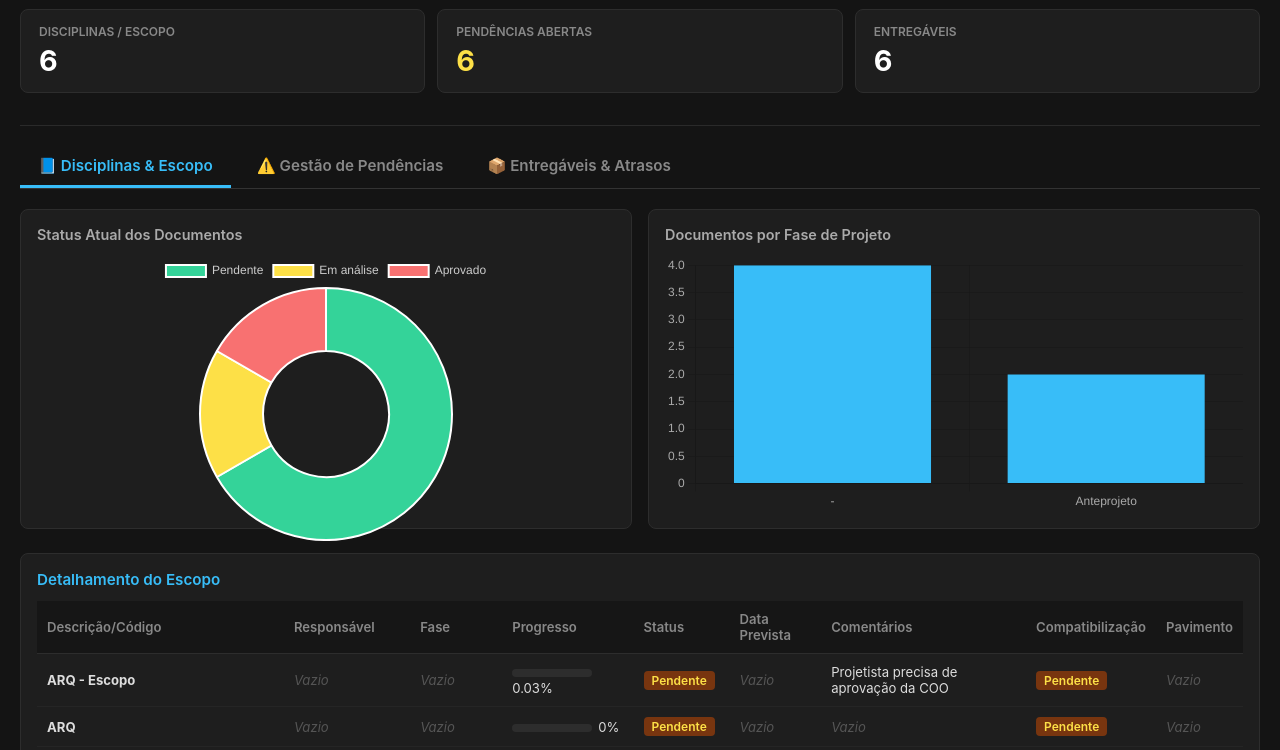
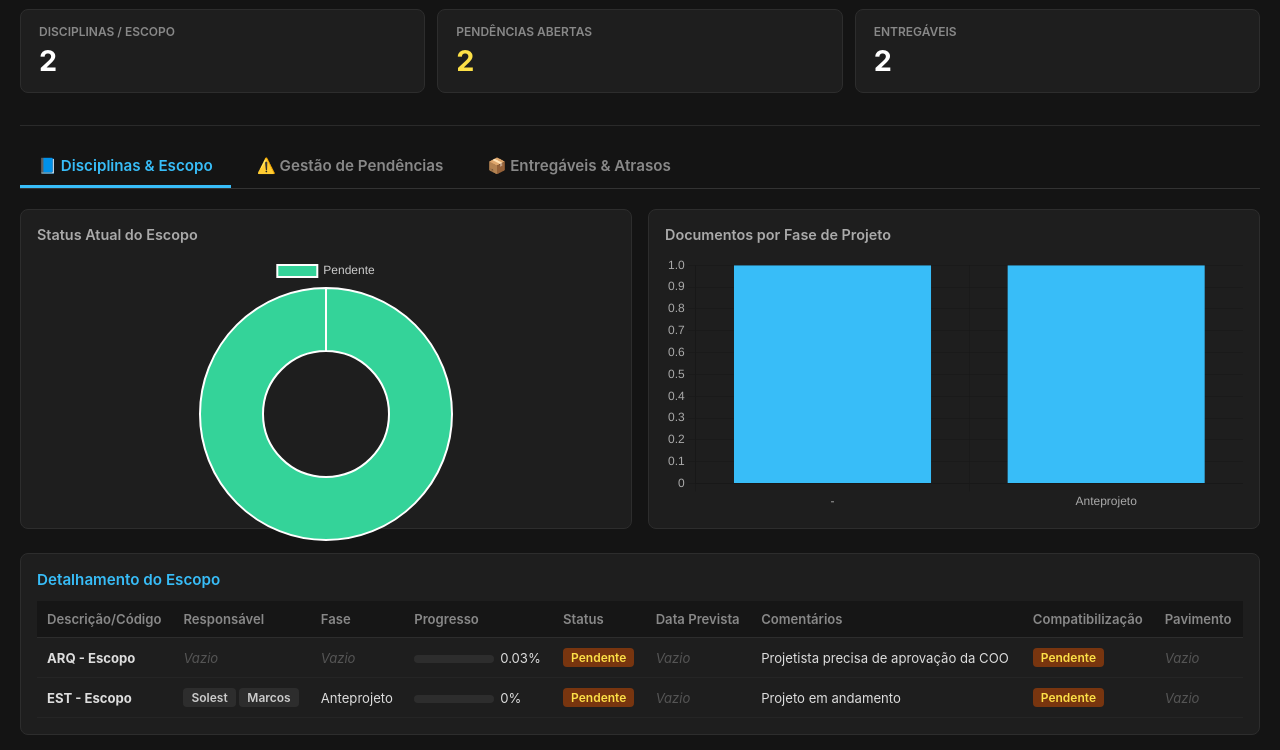
Before and after one commit to lucasnahum-lab/dashboard-cde, a plain HTML site: page index.html in a window 1280 px wide. Shown: the part 50-800 px from the top of the page. Drawn offline with nearby package versions, Linux system fonts and the light colour scheme.

Commit message:
Add files via upload

```diff
--- a/index.html
+++ b/index.html
@@ -4,39 +4,36 @@
   <meta charset="UTF-8">
   <meta name="viewport" content="width=device-width, initial-scale=1.0">
   <title>Dashboard CDE - Executivo</title>
-  <!-- Chart.js CDN para criação de gráficos -->
   <script src="https://cdn.jsdelivr.net/npm/chart.js"></script>
   <style>
     * { box-sizing: border-box; margin: 0; padding: 0; font-family: -apple-system, BlinkMacSystemFont, "Segoe UI", Roboto, sans-serif; }
     body { background-color: #141414; color: #ededed; padding: 20px; font-size: 13px; }
 
-    /* Cabeçalho */
     .header { margin-bottom: 20px; border-bottom: 1px solid #2a2a2a; padding-bottom: 12px; }
     .header h1 { font-size: 1.4rem; color: #38bdf8; margin-bottom: 12px; }
 
-    /* KPIs Topo */
+    /* Indicadores KPI */
     .kpi-grid { display: grid; grid-template-columns: repeat(auto-fit, minmax(180px, 1fr)); gap: 12px; margin-bottom: 20px; }
     .kpi-card { background: #1e1e1e; border: 1px solid #2d2d2d; border-radius: 8px; padding: 14px 18px; }
     .kpi-title { color: #888; font-size: 0.75rem; text-transform: uppercase; font-weight: 600; }
     .kpi-value { font-size: 1.8rem; font-weight: bold; margin-top: 4px; color: #fff; }
 
-    /* Abas */
+    /* Navegação por Abas */
     .tabs-nav { display: flex; gap: 8px; border-bottom: 1px solid #333; margin-bottom: 20px; }
     .tab-btn { background: transparent; color: #888; border: none; padding: 10px 18px; font-size: 0.95rem; font-weight: 600; cursor: pointer; border-bottom: 3px solid transparent; transition: all 0.2s; }
     .tab-btn:hover { color: #fff; }
     .tab-btn.active { color: #38bdf8; border-bottom: 3px solid #38bdf8; }
 
-    /* Conteúdo das Abas */
     .tab-content { display: none; }
     .tab-content.active { display: block; }
 
-    /* Grid de Gráficos */
+    /* Gráficos */
     .charts-grid { display: grid; grid-template-columns: repeat(auto-fit, minmax(320px, 1fr)); gap: 16px; margin-bottom: 24px; }
     .chart-card { background: #1e1e1e; border: 1px solid #2d2d2d; border-radius: 8px; padding: 16px; height: 320px; display: flex; flex-direction: column; }
     .chart-card h3 { font-size: 0.9rem; color: #aaa; margin-bottom: 12px; font-weight: 600; }
     .chart-container { flex: 1; position: relative; width: 100%; height: 100%; }
 
-    /* Blocos de Tabelas */
+    /* Tabelas */
     .table-card { background: #1e1e1e; border: 1px solid #2d2d2d; border-radius: 8px; padding: 16px; overflow-x: auto; }
     .table-card h3 { font-size: 0.95rem; color: #38bdf8; margin-bottom: 12px; font-weight: 600; }
     table { width: 100%; border-collapse: collapse; min-width: 900px; font-size: 0.82rem; }
@@ -44,14 +41,13 @@
     td { padding: 10px; border-bottom: 1px solid #252525; color: #ddd; vertical-align: middle; }
     tr:hover { background: #252525; }
 
-    /* Tags */
+    /* Estilização de Status e Conectores */
     .tag { display: inline-block; padding: 2px 8px; border-radius: 4px; font-size: 0.75rem; font-weight: 600; background: #2d2d2d; color: #ccc; }
     .tag-aprovado { background: #064e3b; color: #34d399; }
     .tag-pendente { background: #78350f; color: #fde047; }
     .tag-atrasado { background: #7f1d1d; color: #f87171; }
     .empty-cell { color: #555; font-style: italic; }
 
-    /* Barra de Progresso */
     .prog-bg { background: #2d2d2d; height: 8px; border-radius: 4px; width: 80px; display: inline-block; margin-right: 6px; overflow: hidden; }
     .prog-fill { background: #38bdf8; height: 100%; }
   </style>
@@ -67,7 +63,7 @@
     </div>
   </div>
 
-  <!-- NAVEGAÇÃO POR ABAS -->
+  <!-- ABAS ESTILO NOTION -->
   <div class="tabs-nav">
     <button class="tab-btn active" onclick="switchTab('tab-disciplinas', this)">📘 Disciplinas & Escopo</button>
     <button class="tab-btn" onclick="switchTab('tab-pendencias', this)">⚠️ Gestão de Pendências</button>
@@ -78,7 +74,7 @@
   <div id="tab-disciplinas" class="tab-content active">
     <div class="charts-grid">
       <div class="chart-card">
-        <h3>Status Atual dos Documentos</h3>
+        <h3>Status Atual do Escopo</h3>
         <div class="chart-container"><canvas id="chartStatusDisciplinas"></canvas></div>
       </div>
       <div class="chart-card">
@@ -114,11 +110,11 @@
     </div>
 
     <div class="table-card">
-      <h3>Lista de Pendências (Data de Início e Ações Necessárias)</h3>
+      <h3>Lista de Pendências</h3>
       <table>
         <thead>
           <tr>
-            <th>Descrição/Código</th><th>Disciplina</th><th>Responsável</th><th>Pavimento</th><th>Comentários (O que precisa)</th><th>Data Início</th><th>Status</th><th>Local Discussão</th><th>Entregável Relacionado</th>
+            <th>Descrição/Código</th><th>Disciplina</th><th>Responsável</th><th>Pavimento</th><th>Comentários (Ações)</th><th>Data Início</th><th>Status</th><th>Local Discussão</th><th>Entregável Relacionado</th>
           </tr>
         </thead>
         <tbody id="body-pendencias"></tbody>
@@ -140,7 +136,7 @@
     </div>
 
     <div class="table-card">
-      <h3>Histórico de Entregas e Atrasos dos Projetistas</h3>
+      <h3>Histórico de Entregas e Atrasos</h3>
       <table>
         <thead>
           <tr>
@@ -153,7 +149,6 @@
   </div>
 
   <script>
-    // Troca de Abas
     function switchTab(tabId, btn) {
       document.querySelectorAll('.tab-content').forEach(c => c.classList.remove('active'));
       document.querySelectorAll('.tab-btn').forEach(b => b.classList.remove('active'));
@@ -161,7 +156,6 @@
       btn.classList.add('active');
     }
 
-    // Auxiliares de Formatação
     function fmt(val) {
       if (!val || val === '-' || (Array.isArray(val) && val.length === 0)) return `<span class="empty-cell">Vazio</span>`;
       if (Array.isArray(val)) return val.map(i => `<span class="tag">${i}</span>`).join(' ');
@@ -186,20 +180,42 @@
       return '-';
     }
 
-    // Carregamento e Processamento dos Dados
     fetch('dados.json')
       .then(res => res.json())
       .then(data => {
-        const disc = data.disciplinas || [];
-        const pend = data.pendencias || [];
-        const entr = data.entregaveis || [];
+        // Agrupa todos os registros
+        const todosItens = [
+          ...(data.disciplinas || []),
+          ...(data.pendencias || []),
+          ...(data.entregaveis || [])
+        ];
 
-        // Atualizar KPIs
+        // 1. Filtro Disciplinas: Itens que contêm "Escopo" no nome
+        const disc = todosItens.filter((item, index, self) => {
+          const nome = String(getProp(item, ['Descrição/Código', 'Código', 'Nome'])).toLowerCase();
+          return nome.includes('escopo') && self.findIndex(i => getProp(i, ['Descrição/Código']) === getProp(item, ['Descrição/Código'])) === index;
+        });
+
+        // 2. Filtro Entregáveis: Código começa com "*" ou contém formato de entregável
+        const entr = todosItens.filter((item, index, self) => {
+          const nome = String(getProp(item, ['Descrição/Código', 'Código', 'Nome']));
+          return (nome.startsWith('*') || nome.includes('-DET-') || nome.includes('-TR')) &&
+                 self.findIndex(i => getProp(i, ['Descrição/Código']) === getProp(item, ['Descrição/Código'])) === index;
+        });
+
+        // 3. Filtro Pendências: Começa com "." ou é um item isolado sem palavra Escopo e sem *
+        const pend = todosItens.filter((item, index, self) => {
+          const nome = String(getProp(item, ['Descrição/Código', 'Código', 'Nome']));
+          return (nome.startsWith('.') || (!nome.toLowerCase().includes('escopo') && !nome.startsWith('*'))) &&
+                 self.findIndex(i => getProp(i, ['Descrição/Código']) === getProp(item, ['Descrição/Código'])) === index;
+        });
+
+        // Atualizar KPIs superiores com a contagem real e filtrada
         document.getElementById('kpi-disciplinas').innerText = disc.length;
         document.getElementById('kpi-pendencias').innerText = pend.length;
         document.getElementById('kpi-entregaveis').innerText = entr.length;
 
-        // Renderizar Tabelas Completa
+        // Renderizar Tabelas
         renderTableDisciplinas(disc);
         renderTablePendencias(pend);
         renderTableEntregaveis(entr);
@@ -210,7 +226,6 @@
         initChartsEntregaveis(entr);
       });
 
-    // 1. TABELA DISCIPLINAS
     function renderTableDisciplinas(disc) {
       const body = document.getElementById('body-disciplinas');
       body.innerHTML = disc.map(r => {
@@ -229,7 +244,6 @@
       }).join('');
     }
 
-    // 2. TABELA PENDÊNCIAS
     function renderTablePendencias(pend) {
       const body = document.getElementById('body-pendencias');
       body.innerHTML = pend.map(r => `<tr>
@@ -245,7 +259,6 @@
       </tr>`).join('');
     }
 
-    // 3. TABELA ENTREGÁVEIS
     function renderTableEntregaveis(entr) {
       const body = document.getElementById('body-entregaveis');
       body.innerHTML = entr.map(r => `<tr>
@@ -261,9 +274,7 @@
       </tr>`).join('');
     }
 
-    // GRÁFICOS - CHART.JS
     function initChartsDisciplinas(disc) {
-      // Rosca - Status Atual
       const statusCounts = {};
       disc.forEach(r => {
         const s = getProp(r, ['Status']) || 'Vazio';
@@ -279,7 +290,6 @@
         options: { responsive: true, maintainAspectRatio: false, plugins: { legend: { labels: { color: '#ccc' } } } }
       });
 
-      // Barras - Fases de Projeto
       const faseCounts = {};
       disc.forEach(r => {
         const f = getProp(r, ['Fase de Projeto', 'Fase']) || 'Sem Fase';
@@ -297,7 +307,6 @@
     }
 
     function initChartsPendencias(pend) {
-      // Barras por Disciplina
       const discCounts = {};
       pend.forEach(r => {
         const d = Array.isArray(getProp(r, ['Disciplina'])) ? getProp(r, ['Disciplina'])[0] : getProp(r, ['Disciplina']);
@@ -314,7 +323,6 @@
         options: { responsive: true, maintainAspectRatio: false, plugins: { legend: { display: false } }, scales: { x: { ticks: { color: '#aaa' } }, y: { ticks: { color: '#aaa' } } } }
       });
 
-      // Rosca - Status Pendências
       const stCounts = {};
       pend.forEach(r => {
         const s = getProp(r, ['Status']) || 'Vazio';
@@ -325,14 +333,13 @@
         type: 'doughnut',
         data: {
           labels: Object.keys(stCounts),
-          datasets: [{ data: Object.values(stCounts), backgroundColor: ['#fde047', '#f87171', '#38bdf8'] }]
+          datasets: [{ label: 'Status', data: Object.values(stCounts), backgroundColor: ['#fde047', '#f87171', '#38bdf8'] }]
         },
         options: { responsive: true, maintainAspectRatio: false, plugins: { legend: { labels: { color: '#ccc' } } } }
       });
     }
 
     function initChartsEntregaveis(entr) {
-      // Cumprimento de Prazos (Verifica se há Histórico de Atraso)
       let emDia = 0, atrasados = 0;
       entr.forEach(r => {
         const hist = getProp(r, ['Histórico de Atrasos']);
@@ -349,7 +356,6 @@
         options: { responsive: true, maintainAspectRatio: false, plugins: { legend: { labels: { color: '#ccc' } } } }
       });
 
-      // Formatos de Entrega
       const fmtCounts = {};
       entr.forEach(r => {
         const fmts = getProp(r, ['Formato de Entrega', 'Formato']);
```
